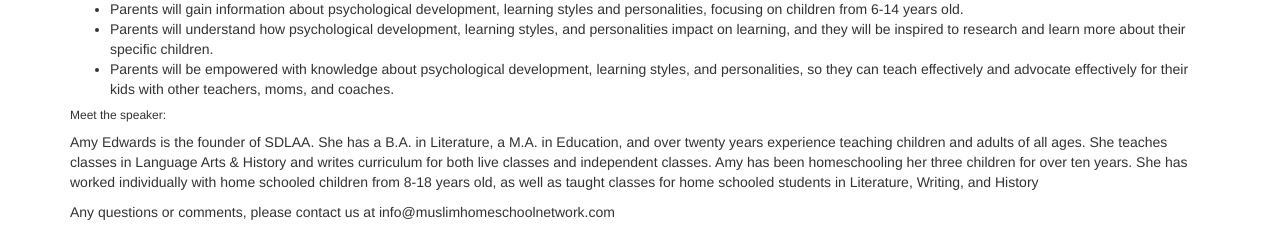
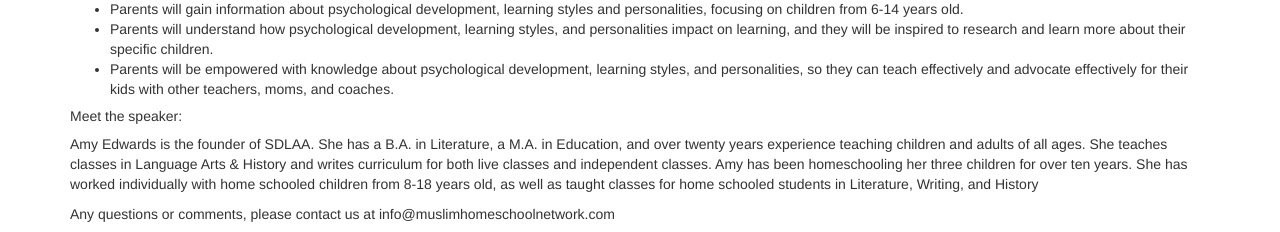
Before and after one commit to muslimhomeschoolnetwork/muslimhomeschoolnetwork.github.io, a Jekyll site: the page built from events/calendar/_posts/2014-08-09-9-00-for-the-love-of-learning.md, in a window 1280 px wide. Shown: the part 909-1141 px from the top of the page. Built offline with Jekyll 4.4.1, drawn with Linux system fonts in a browser that asks for light colours; nearby versions of some CDN libraries; Markdown is read by kramdown in place of the engine named in the settings; grey boxes are pictures that could not be loaded.

```diff
--- a/events/calendar/_posts/2014-08-09-9-00-for-the-love-of-learning.md
+++ b/events/calendar/_posts/2014-08-09-9-00-for-the-love-of-learning.md
@@ -44,7 +44,7 @@ LOLIPOP seminar objectives:
 * Parents will understand how psychological development, learning styles, and personalities impact on learning, and they will be inspired to research and learn more about their specific children.
 * Parents will be empowered with knowledge about psychological development, learning styles, and personalities, so they can teach effectively and advocate effectively for their kids with other teachers, moms, and coaches.
 
-######Meet the speaker:
+#####Meet the speaker:
 Amy Edwards is the founder of SDLAA. She has a B.A. in Literature, a M.A. in Education,  and over twenty years experience teaching children and adults of all ages. She teaches classes in Language Arts & History and writes curriculum for both live classes and independent classes. Amy has been homeschooling her three children for over ten years. She has worked individually with home schooled children from 8-18 years old, as well as taught classes for home schooled students in Literature, Writing, and History
 
 Any questions or comments, please contact us at info@muslimhomeschoolnetwork.com
```
